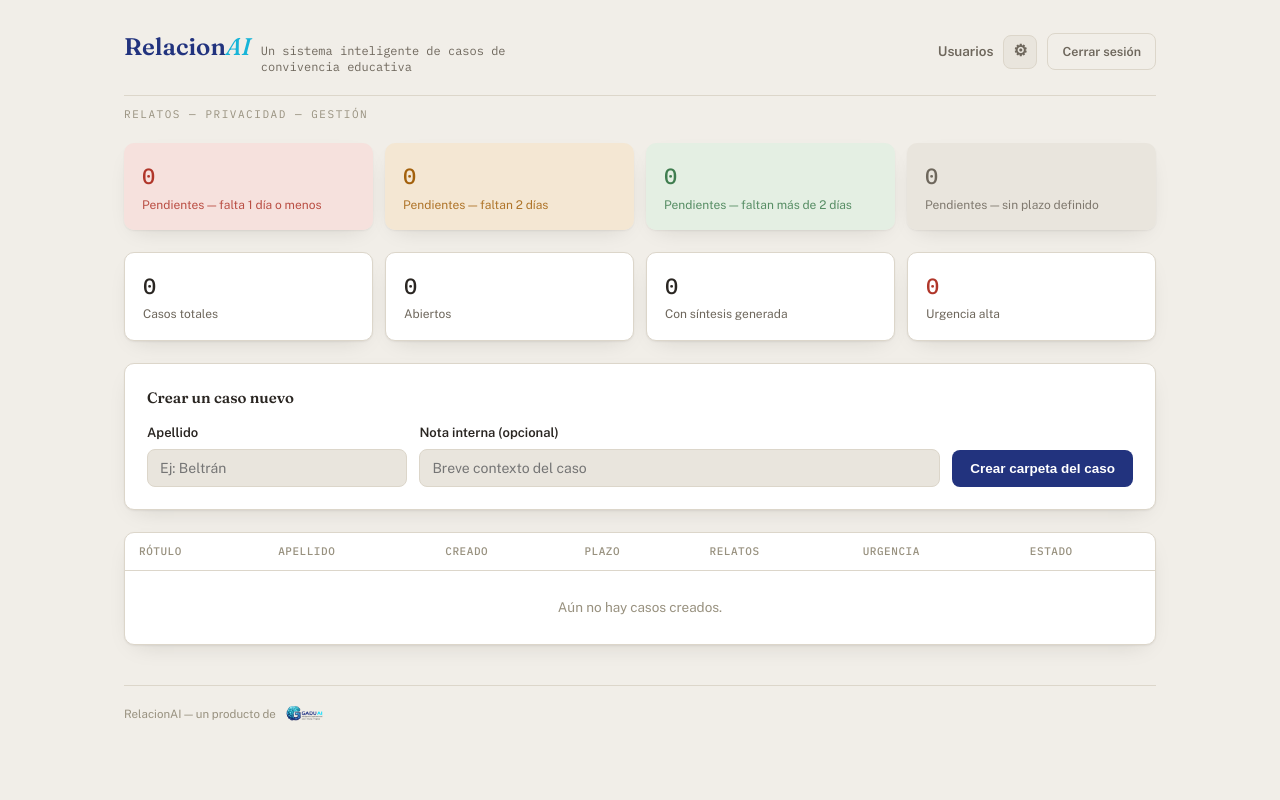
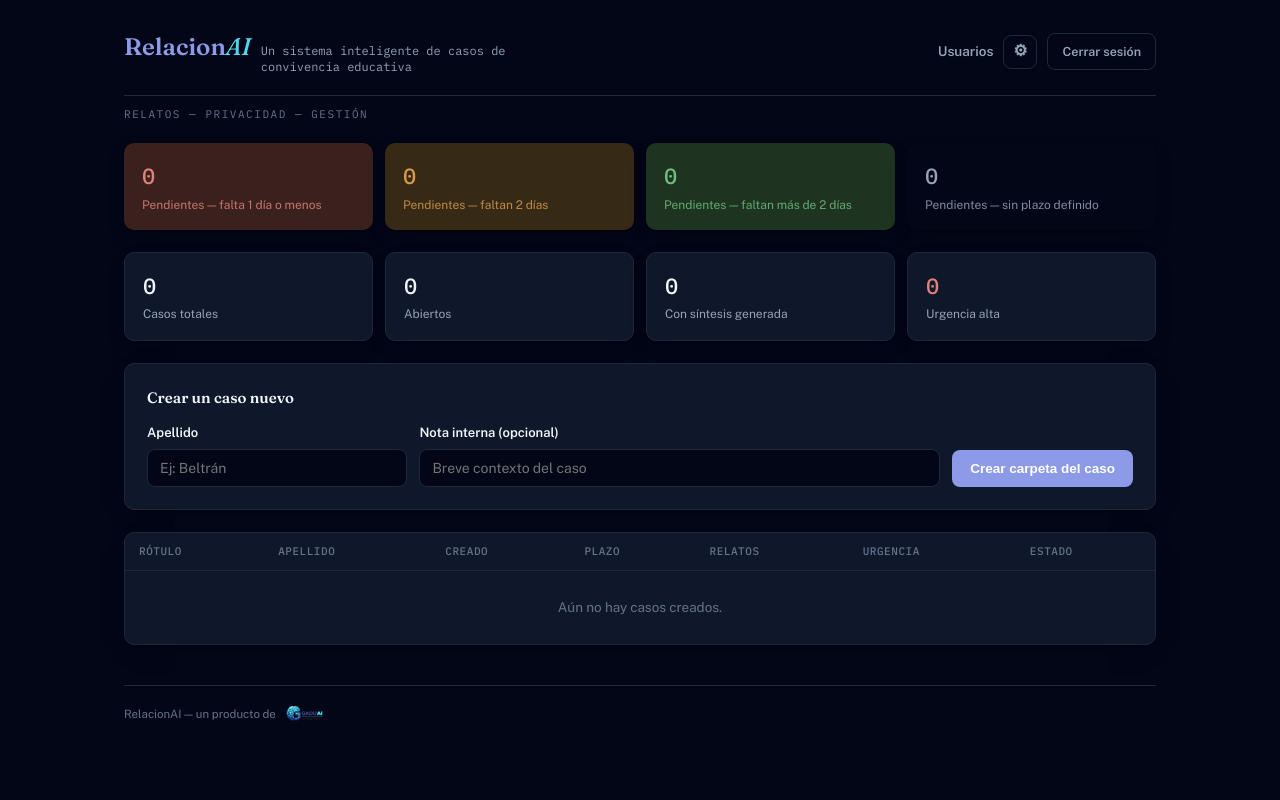
Before and after one commit to humbertoski26/Relacionai, a Flask app: page /encargado in a window 1280 px wide. Run offline with Flask 3, Linux system fonts and the light colour scheme; the visitor is signed in with stand-in values (Sample User, id 1); data comes from the database, SQL or seed files in the repository; data that the repository does not hold is empty; some libraries are stand-ins or nearby versions.

Commit message:
Relacionai siempre en tema oscuro tipo GADUAI (no solo el acento)
Antes solo los botones/acentos usaban navy/cyan sobre fondo claro crema.
Ahora el fondo, tarjetas y texto también pasan al mismo slate oscuro de
GADUAI, siempre (antes dependía de si el sistema estaba en modo oscuro) —
para que al entrar desde GADUAI se sienta la misma plataforma.

Co-Authored-By: Claude Sonnet 5 <noreply@anthropic.com>

```diff
--- a/relacionai-backend/static/style.css
+++ b/relacionai-backend/static/style.css
@@ -1,43 +1,33 @@
 :root{
-  --bg: #F1EEE8;
-  --surface: #FFFFFF;
-  --surface-sunken: #E9E5DD;
-  --border: #DCD6CA;
-  --ink: #2A2622;
-  --ink-muted: #6E675C;
-  --ink-faint: #98917F;
+  /* Mismo tema oscuro navy/slate de GADUAI, siempre activo (no solo en modo oscuro
+     del sistema) — para que al entrar desde el botón de GADUAI se sienta la misma
+     plataforma, no una app aparte con su propia paleta clara. */
+  --bg: #020617;
+  --surface: #0F172A;
+  --surface-sunken: #020617;
+  --border: #1E293B;
+  --ink: #F1F5F9;
+  --ink-muted: #94A3B8;
+  --ink-faint: #64748B;
 
-  /* colores institucionales de GADUAI — antes RelacionAI tenía su propia paleta
-     verde/teal (--accent:#2E6B63), ahora usa el mismo navy/cyan de la plataforma
-     GADUAI, para que se sienta parte de la misma familia visual. */
-  --accent: #22337E;
-  --accent-strong: #17B4D8;
-  --accent-soft: #E7E9F5;
-  --accent-ink: #16224F;
+  --accent: #8C9AE8;
+  --accent-strong: #4DD8F0;
+  --accent-soft: #1E2547;
+  --accent-ink: #C7CDF5;
 
-  --gaduai-navy: #22337E;
-  --gaduai-cyan: #17B4D8;
+  --gaduai-navy: #8C9AE8;
+  --gaduai-cyan: #4DD8F0;
 
-  --good: #3F7D4F; --good-soft: #E4EFE3;
-  --warn: #A3610C; --warn-soft: #F4E7D3;
-  --danger: #B0362A; --danger-soft: #F6E1DD;
+  --good: #6FBF7F; --good-soft: #1E3320;
+  --warn: #D79A4B; --warn-soft: #362A16;
+  --danger: #E08379; --danger-soft: #3A211D;
 
-  --shadow: 0 1px 2px rgba(30,25,15,.06), 0 8px 24px -12px rgba(30,25,15,.18);
+  --shadow: 0 1px 2px rgba(0,0,0,.3), 0 8px 24px -12px rgba(0,0,0,.5);
   --radius: 10px;
 
   --font-display: "Fraunces", ui-serif, Georgia, serif;
   --font-body: "Public Sans", ui-sans-serif, system-ui, -apple-system, sans-serif;
   --font-mono: "IBM Plex Mono", ui-monospace, SFMono-Regular, Menlo, monospace;
-}
-@media (prefers-color-scheme: dark){
-  :root{
-    --bg:#17191A; --surface:#1F2223; --surface-sunken:#17191A; --border:#33362F;
-    --ink:#ECE8E0; --ink-muted:#A8A196; --ink-faint:#746C60;
-    --accent:#8C9AE8; --accent-strong:#4DD8F0; --accent-soft:#1E2547; --accent-ink:#C7CDF5;
-    --gaduai-navy:#8C9AE8; --gaduai-cyan:#4DD8F0;
-    --good:#6FBF7F; --good-soft:#1E3320; --warn:#D79A4B; --warn-soft:#362A16; --danger:#E08379; --danger-soft:#3A211D;
-    --shadow: 0 1px 2px rgba(0,0,0,.3), 0 8px 24px -12px rgba(0,0,0,.5);
-  }
 }
 *{ box-sizing:border-box; }
 body{ margin:0; background:var(--bg); color:var(--ink); font-family:var(--font-body); font-size:15px; line-height:1.55; }
```
